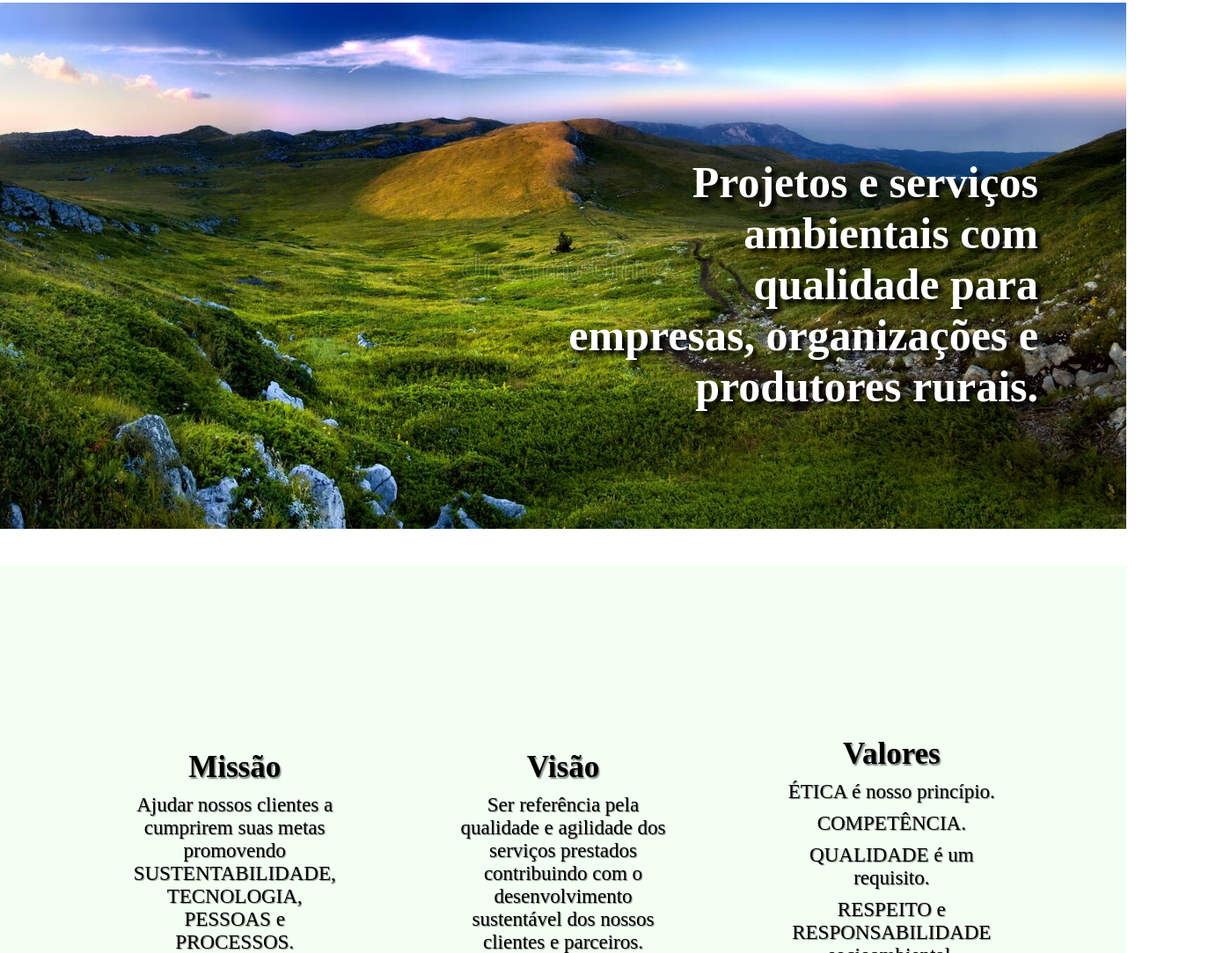
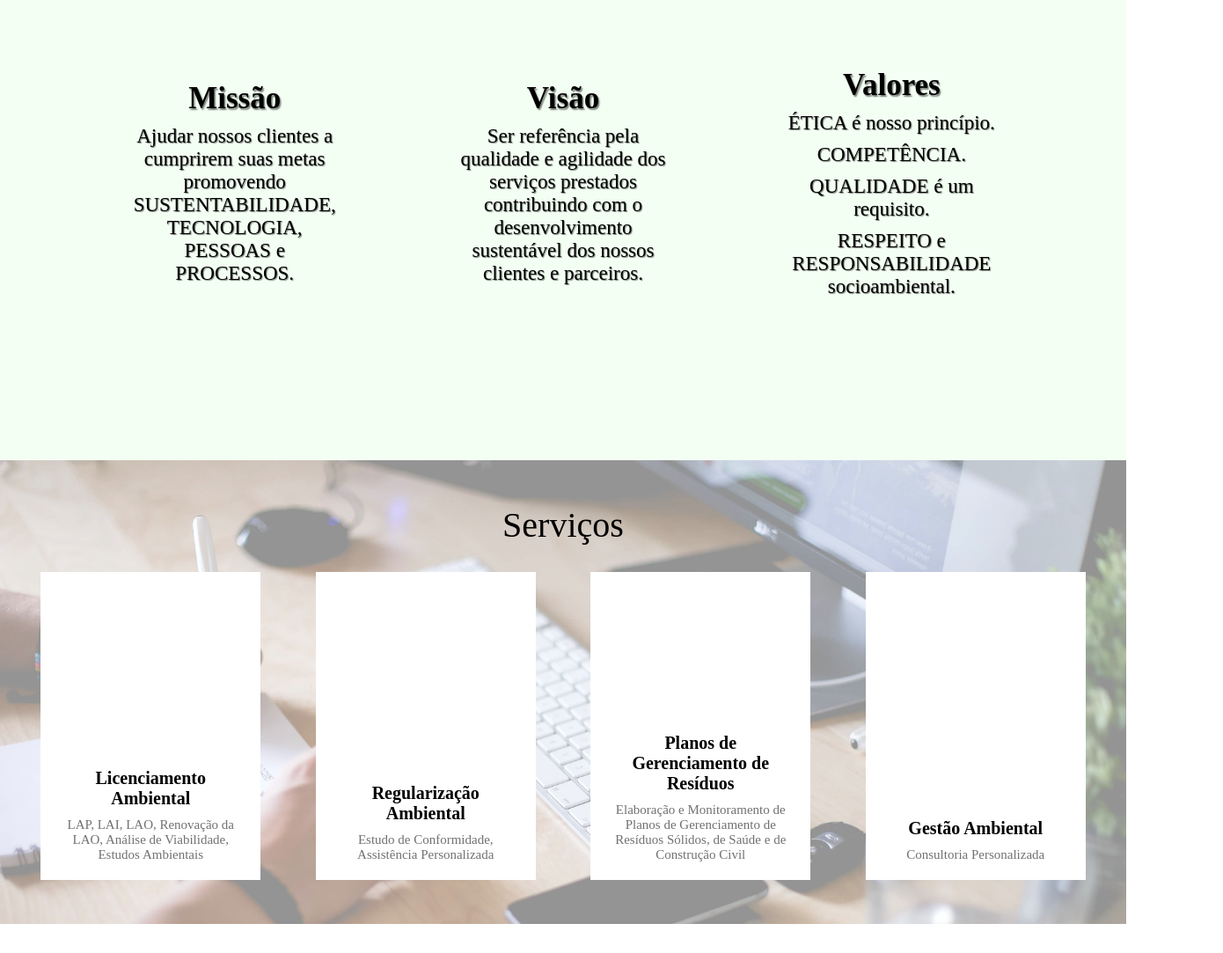
Before and after one commit to LucasTrawman/apogea, a plain HTML site: page index.html in a window 1280 px wide. Shown: the part 1717-2800 px from the top of the page at 88% size, 1390 px wide, since content can reach past the window. Drawn offline with Linux system fonts and the light colour scheme; a web font is replaced by a local one.

Commit message:
att dia 16/09

```diff
--- a/css/style.scss
+++ b/css/style.scss
@@ -26,9 +26,8 @@
   align-items: center;
   padding: 20px;
   background-color: rgba(255, 255, 255, 0.5);
-  position: -webkit-sticky;
-  position: sticky;
-  top: 0;
+  position: fixed;
+  width: 100vw;
   height: 15vh;
   img {
     height: 120%;
@@ -49,24 +48,24 @@
 }
 
 #home {
-  background-image: url(../img/background1.jpg);
-  height: 100vh;
+  background-image: url(../img/background_home.jpeg);
   background-repeat: no-repeat;
   background-size: 100vw;
   .fundo {
-    background-color: rgba(255, 255, 255, 0.4);
     padding: 80px;
     display: flex;
-    flex-direction: column;
-    justify-content: center;
-    gap: 30px;
+    justify-content: end;
+    align-items: center;
     width: 100%;
-    height: 100%;
+    min-height: 100vh;
+    text-align: end;
     p {
-      font-size: 30px;
-      font-weight: 400;
-      width: 45%;
-      line-height: 1.5;
+      font-weight: 500;
+      color: white;
+      width: 50%;
+      font-size: 50px;
+      text-align: right;
+      text-shadow: 1px 1px 1px black;
     }
   }
 }
@@ -122,25 +121,7 @@ h1 {
   }
 }
 
-.empresa1 {
-  background-image: url(../img/background1.jpg);
-  height: 80vh;
-  background-repeat: no-repeat;
-  background-size: 100vw;
-  display: flex;
-  justify-content: end;
-  align-items: center;
-  padding: 100px;
-  h2 {
-    color: white;
-    width: 50%;
-    font-size: 50px;
-    text-align: right;
-    text-shadow: 5px 5px 5px black;
-  }
-}
-
-.empresa2 {
+.valores {
   display: flex;
   padding: 80px;
   justify-content: space-around;
@@ -172,39 +153,42 @@ h1 {
   background-repeat: no-repeat;
   background-size: 100vw;
   .fundo {
-    background-color: rgba(255, 255, 255, 0.8);
-    height: 100vh;
+    background-color: rgba(255, 255, 255, 0.5);
     display: flex;
+    flex-direction: column;
     justify-content: center;
     align-items: center;
-    flex-direction: column;
-    padding: 80px;
-    gap: 50px;
+    padding: 50px 20px 50px 20px;
+    gap: 30px;
     p {
-      font-size: 50px;
+      font-size: 40px;
     }
     .servicos__banner {
       display: flex;
-      gap: 100px;
+      align-items: center;
       justify-content: space-around;
-      div {
+      gap: 10px;
+      width: 100%;
+      height: 100%;
+      flex-wrap: wrap;
+      .banner {
         display: flex;
-        justify-content: center;
+        text-align: center;
         align-items: center;
+        justify-content: end;
+        flex-direction: column;
+        width: 250px;
+        height: 350px;
         background-color: white;
-        flex-direction: column;
-        width: 300px;
-        padding: 40px;
+        padding: 20px;
         gap: 10px;
-        flex-wrap: wrap;
         h5 {
-          font-size: 25px;
-          text-align: center;
+          font-size: 20px;
         }
         p {
-          font-size: 16px;
-          text-align: center;
-          color: rgba(0, 0, 0, 0.6);
+          font-size: 15px;
+          color: rgb(113, 113, 113);
+          font-weight: 300;
         }
       }
     }
@@ -262,11 +246,11 @@ footer {
       font-size: 22px;
       a {
         text-decoration: none;
-        .p1{
-            color: rgb(247, 115, 5);
+        .p1 {
+          color: rgb(247, 115, 5);
         }
-        .p2{
-            color: white;
+        .p2 {
+          color: white;
         }
       }
     }
--- a/index.html
+++ b/index.html
@@ -22,10 +22,9 @@
     </header>
     <section id="home">
       <div class="fundo">
-        <h1>Referência em Consultoria Ambiental</h1>
         <p>
-          Prestamos serviços de qualidade e com responsabilidade para ajudar
-          nossos clientes a buscar e manter a regularizaçaão ambiental
+          Projetos e serviços ambientais com qualidade para empresas, organizações
+          e produtores rurais.
         </p>
       </div>
     </section>
@@ -43,13 +42,7 @@
       </div>
       <img src="img/logo para fundo branco 3.png" alt="" />
     </section>
-    <section class="empresa1">
-      <h2>
-        Projetos e serviços ambientais com qualidade para empresas, organizações
-        e produtores rurais.
-      </h2>
-    </section>
-    <section class="empresa2">
+    <section class="valores">
       <div>
         <img src="" alt="" />
         <h3>Missão</h3>
@@ -80,7 +73,7 @@
         <div class="fundo">
           <p>Serviços</p>
           <div class="servicos__banner">
-          <div>
+            <div class="banner">
               <img src="" alt="" />
               <h5>Licenciamento Ambiental</h5>
               <p>
@@ -88,12 +81,12 @@
                 Ambientais
               </p>
             </div>
-          <div>
+            <div class="banner">
               <img src="" alt="" />
               <h5>Regularização Ambiental</h5>
               <p>Estudo de Conformidade, Assistência Personalizada</p>
             </div>
-          <div>
+            <div class="banner">
               <img src="" alt="" />
               <h5>Planos de Gerenciamento de Resíduos</h5>
               <p>
@@ -101,7 +94,7 @@
                 Sólidos, de Saúde e de Construção Civil
               </p>
             </div>
-          <div>
+            <div class="banner">
               <img src="" alt="" />
               <h5>Gestão Ambiental</h5>
               <p>Consultoria Personalizada</p>
```
Also changed, not shown: css/style.css, img/background.png (deleted), img/background1.jpg (deleted), img/background_home.jpeg (added), 1 other file. Lines whose indentation alone changed are shown as unchanged.
